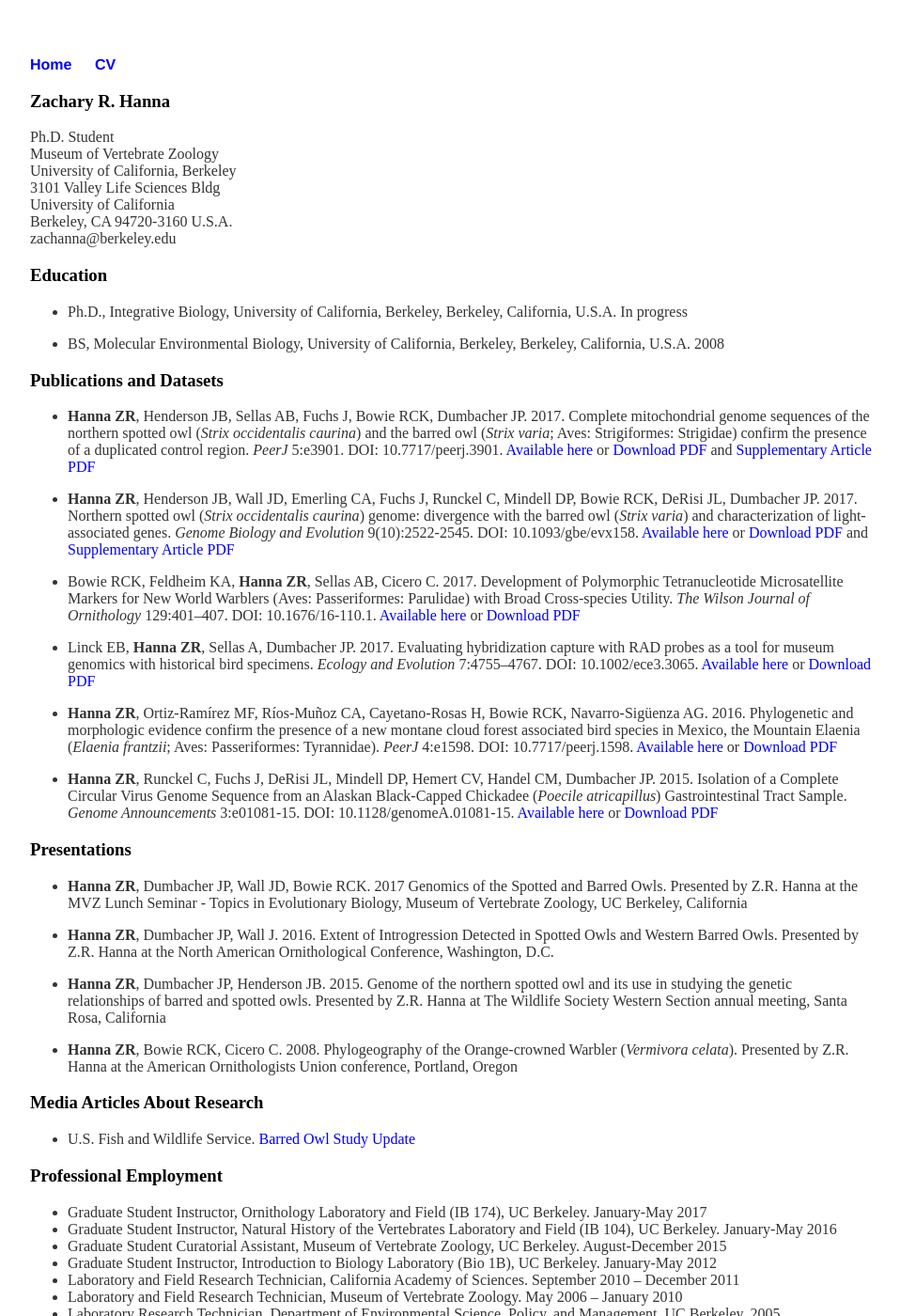
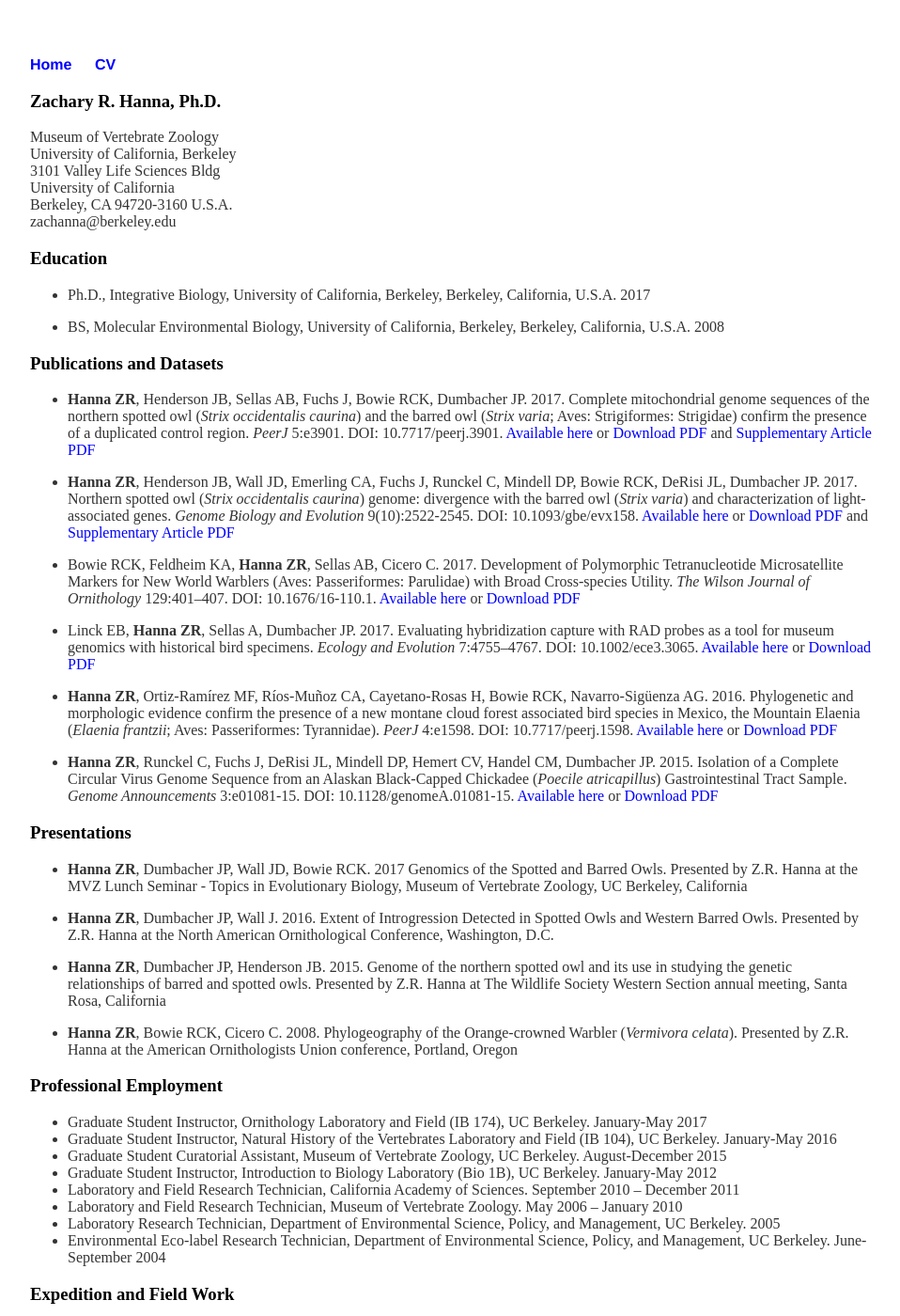
Before and after one commit to zacharyhanna/zacharyhanna.github.io, a Jekyll site: the page built from cv/index.md, in a window 1280 px wide and 1400 px high. Shown: the whole window at 94% size, without its empty margins (160-1118 px from the left). Built offline with Jekyll 4.4.1, drawn with Linux system fonts in a browser that asks for light colours.

Commit message:
Update index.md

```diff
--- a/cv/index.md
+++ b/cv/index.md
@@ -2,8 +2,7 @@
 layout: default
 title: CV
 ---
-### Zachary R. Hanna
-Ph.D. Student
+### Zachary R. Hanna, Ph.D.
 Museum of Vertebrate Zoology
 University of California, Berkeley
 3101 Valley Life Sciences Bldg
@@ -12,7 +11,7 @@
 zachanna@berkeley.edu
 
 ### Education
-* Ph.D., Integrative Biology, University of California, Berkeley, Berkeley, California, U.S.A. In progress
+* Ph.D., Integrative Biology, University of California, Berkeley, Berkeley, California, U.S.A. 2017
 
 * BS, Molecular Environmental Biology, University of California, Berkeley, Berkeley, California, U.S.A. 2008
 
@@ -37,9 +36,6 @@
 * **Hanna ZR**, Dumbacher JP, Henderson JB. 2015. Genome of the northern spotted owl and its use in studying the genetic relationships of barred and spotted owls. Presented by Z.R. Hanna at The Wildlife Society Western Section annual meeting, Santa Rosa, California
 
 * **Hanna ZR**, Bowie RCK, Cicero C. 2008. Phylogeography of the Orange-crowned Warbler (*Vermivora celata*). Presented by Z.R. Hanna at the American Ornithologists Union conference, Portland, Oregon
-
-### Media Articles About Research
-* U.S. Fish and Wildlife Service. [Barred Owl Study Update](https://www.fws.gov/oregonfwo/articles.cfm?id=149489616)
 
 ### Professional Employment
 * Graduate Student Instructor, Ornithology Laboratory and Field (IB 174), UC Berkeley. January-May 2017
```
